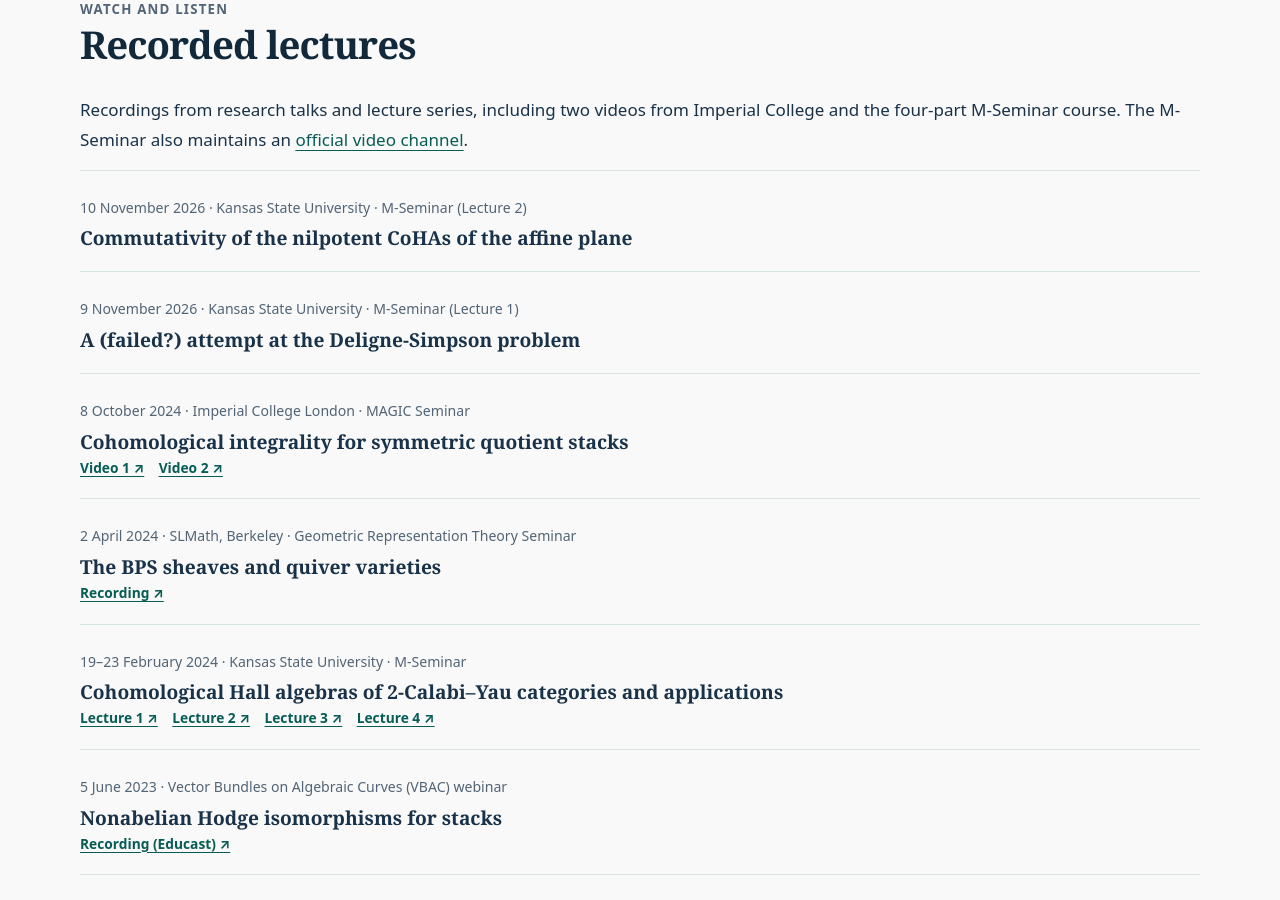
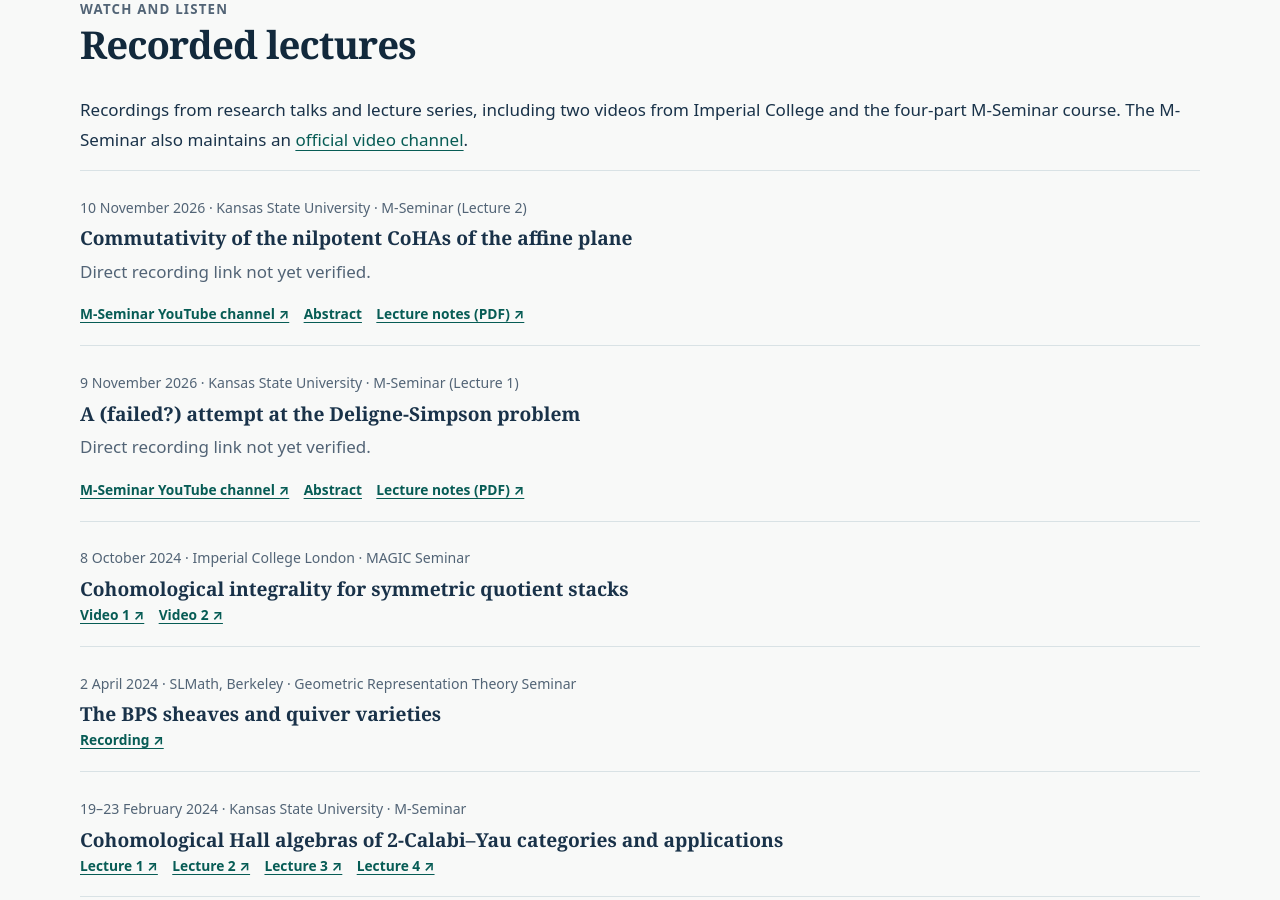
Before and after one commit to hennlu/hennlu.github.io, a Jekyll site: the page built from talks.html, in a window 1280 px wide and 900 px high, scrolled down 2608 px. Built offline with Jekyll 4.4.1, drawn with Linux system fonts in a browser that asks for light colours.

Commit message:
Distinguish confirmed recording links from M-Seminar channel links

```diff
--- a/_includes/recordings.html
+++ b/_includes/recordings.html
@@ -4,10 +4,16 @@
   <li>
     <p class="paper-meta">{% if page.lang == 'fr' %}{{ item.date_fr }}{% else %}{{ item.date_en }}{% endif %} · {{ item.event | escape }}</p>
     <div class="paper-title">{{ item.title | escape }}</div>
+    {% if item.recording_status == 'unverified' %}
+    <p class="muted">{% if page.lang == 'fr' %}Lien vers l'enregistrement individuel non confirmé.{% else %}Direct recording link not yet verified.{% endif %}</p>
+    {% endif %}
     <div class="paper-links">
       {% for video in item.videos %}
       <a href="{{ video.url }}">{% if page.lang == 'fr' %}{{ video.label_fr | escape }}{% else %}{{ video.label_en | escape }}{% endif %} ↗</a>
       {% endfor %}
+      {% if item.channel %}<a href="{{ item.channel }}">{% if page.lang == 'fr' %}Chaîne YouTube du M-Seminar{% else %}M-Seminar YouTube channel{% endif %} ↗</a>{% endif %}
+      {% if item.abstract %}<a href="{{ item.abstract | relative_url }}">{% if page.lang == 'fr' %}Résumé{% else %}Abstract{% endif %}</a>{% endif %}
+      {% if item.notes %}<a href="{{ item.notes }}">{% if page.lang == 'fr' %}Notes (PDF){% else %}Lecture notes (PDF){% endif %} ↗</a>{% endif %}
     </div>
   </li>
   {% endfor %}
```
